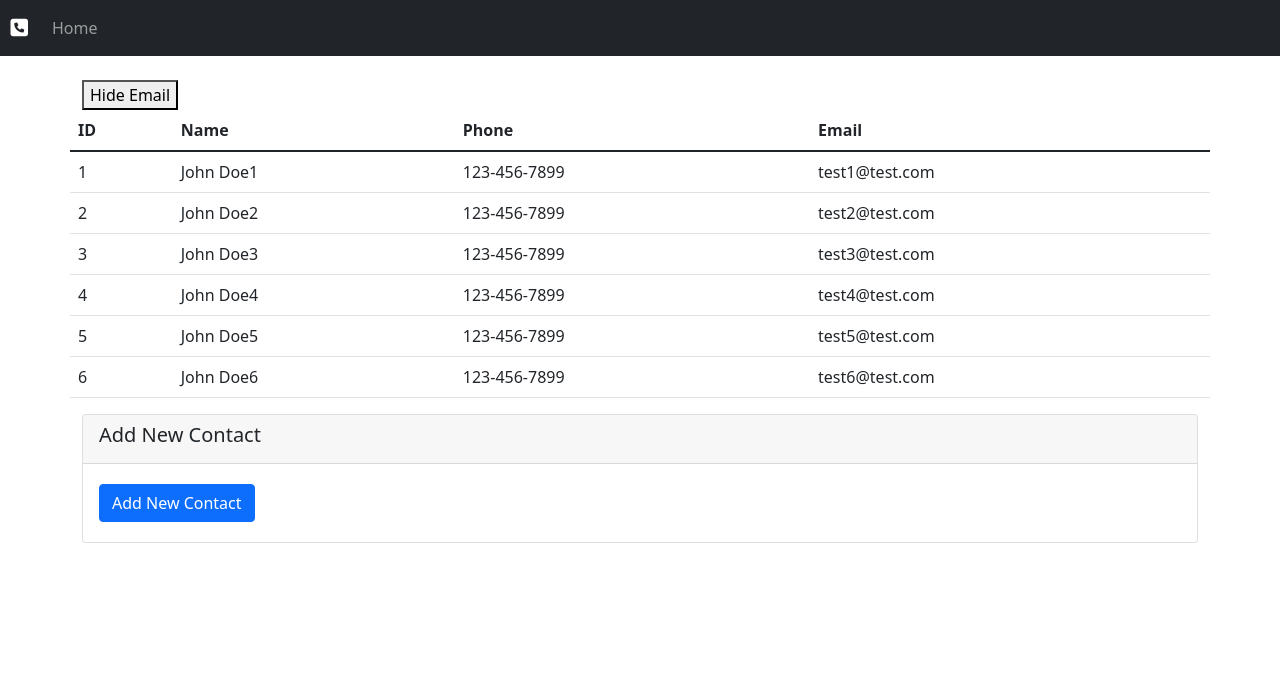
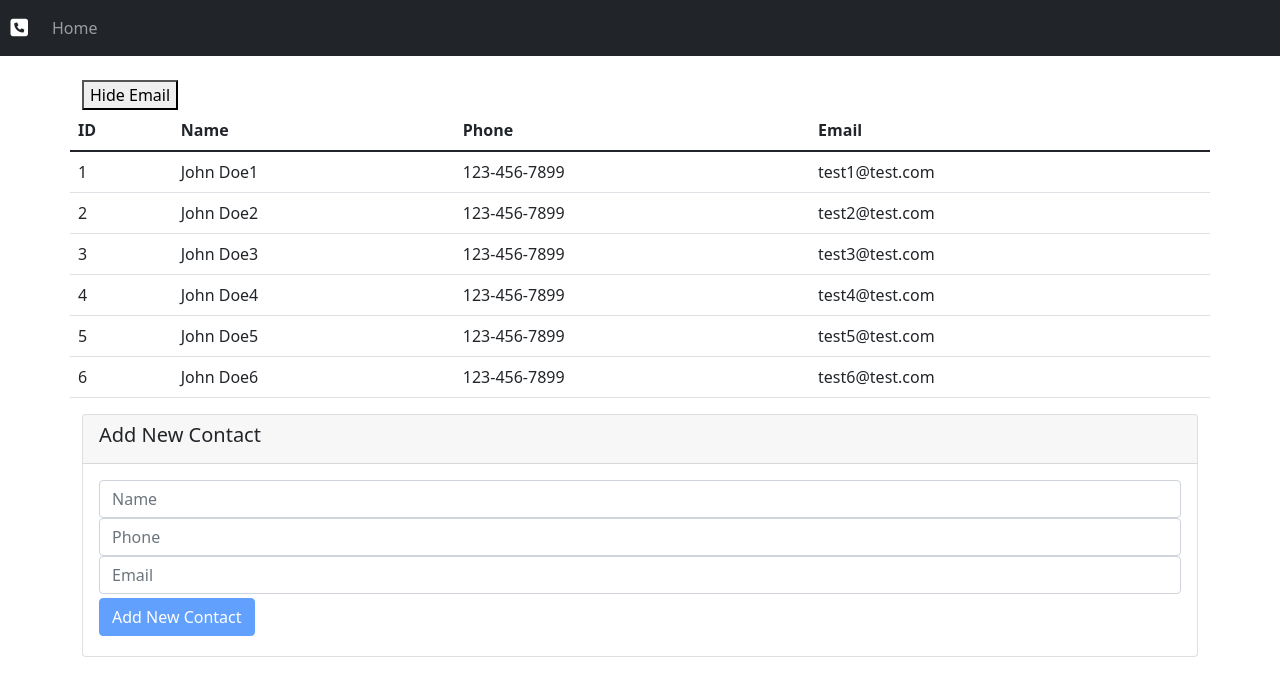
Before and after one commit to sbogde/angular11-contacts-list, an Angular app: page / in a window 1280 px wide. Shown: the top 696 px of the page. Built offline with nearby package versions, Linux system fonts and the light colour scheme.

Commit message:
Add New Contact Form

```diff
--- a/src/app/app.module.ts
+++ b/src/app/app.module.ts
@@ -1,4 +1,5 @@
 import { NgModule } from '@angular/core';
+import { FormsModule } from '@angular/forms';
 import { BrowserModule } from '@angular/platform-browser';
 
 import { AppComponent } from './app.component';
@@ -12,7 +13,8 @@
     NewContactComponent
   ],
   imports: [
-    BrowserModule
+    BrowserModule,
+    FormsModule
   ],
   providers: [],
   bootstrap: [AppComponent]
--- a/src/app/new-contact/new-contact.component.html
+++ b/src/app/new-contact/new-contact.component.html
@@ -1,8 +1,11 @@
 <div class="card">
   <div class="card-header text-left"><h5>Add New Contact</h5></div>
   <div class="card-body">
-    <form  class="form-inline">
-      <button (click)="createContact($event)" class="btn btn-primary my-1" >Add New Contact</button>
+    <form #contactForm="ngForm" class="form-inline">
+      <input type="text" name="name" id="name" class="form-control" autocomplete="off" placeholder="Name" [(ngModel)]="newContact.name" required>
+      <input type="text" name="name" id="phone" class="form-control" autocomplete="off" placeholder="Phone" [(ngModel)]="newContact.phone" required>
+      <input type="text" name="name" id="email" class="form-control" autocomplete="off" placeholder="Email" [(ngModel)]="newContact.email" required>
+      <button (click)="createContact()" [disabled]="contactForm.form.invalid" class="btn btn-primary my-1" >Add New Contact</button>
     </form>
   </div>
 </div>
--- a/src/app/new-contact/new-contact.component.ts
+++ b/src/app/new-contact/new-contact.component.ts
@@ -9,14 +9,21 @@
 
 export class NewContactComponent implements OnInit {
   @Output() contactEvent = new EventEmitter<Contact>();
+  newContact: Contact;
 
   constructor() { }
 
   ngOnInit(): void {
+    this.resetForm()
   }
 
-  createContact($event) {
-    $event.preventDefault();
-    this.contactEvent.emit( {id: 6, name:"John DoeX", phone:"123-456-7899", email: "testX@test.com"})
+  createContact() {
+    const {name, phone, email} = this.newContact;
+    this.contactEvent.emit( {id:-1, name, phone, email});
+    this.resetForm();
+  }
+
+  resetForm(){
+    this.newContact = {id:0, name:'', phone:'', email:''}
   }
 }
```
